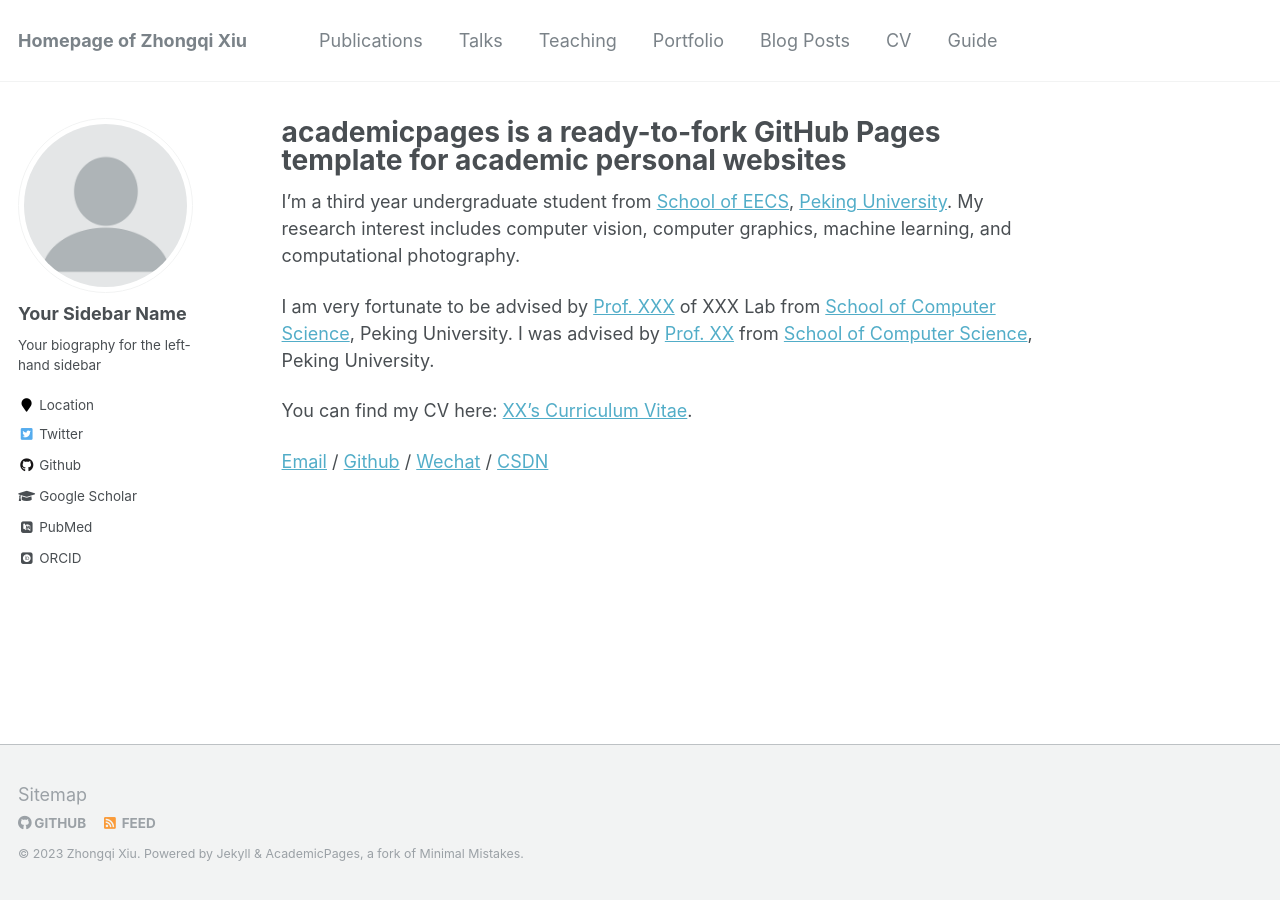
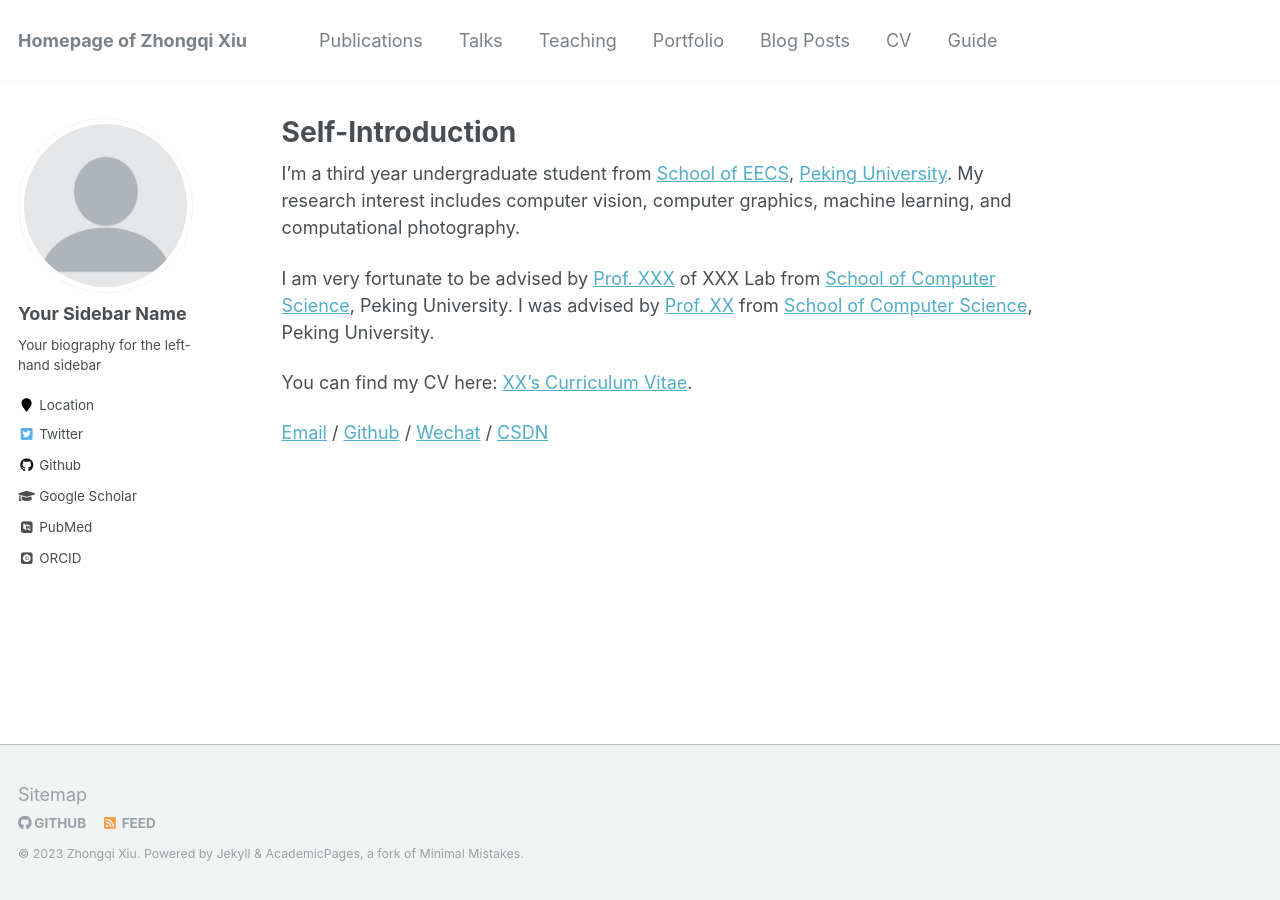
Before and after one commit to k-telux/k-telux.github.io, a Jekyll site: the page built from _pages/about.md, in a window 1280 px wide. Built offline with Jekyll 4.4.1, drawn with Linux system fonts in a browser that asks for light colours; some web fonts are replaced.

Commit message:
Update about.md

```diff
--- a/_pages/about.md
+++ b/_pages/about.md
@@ -1,6 +1,6 @@
 ---
 permalink: /
-title: "academicpages is a ready-to-fork GitHub Pages template for academic personal websites"
+title: "Self-Introduction"
 excerpt: "About me"
 author_profile: true
 redirect_from:
```
